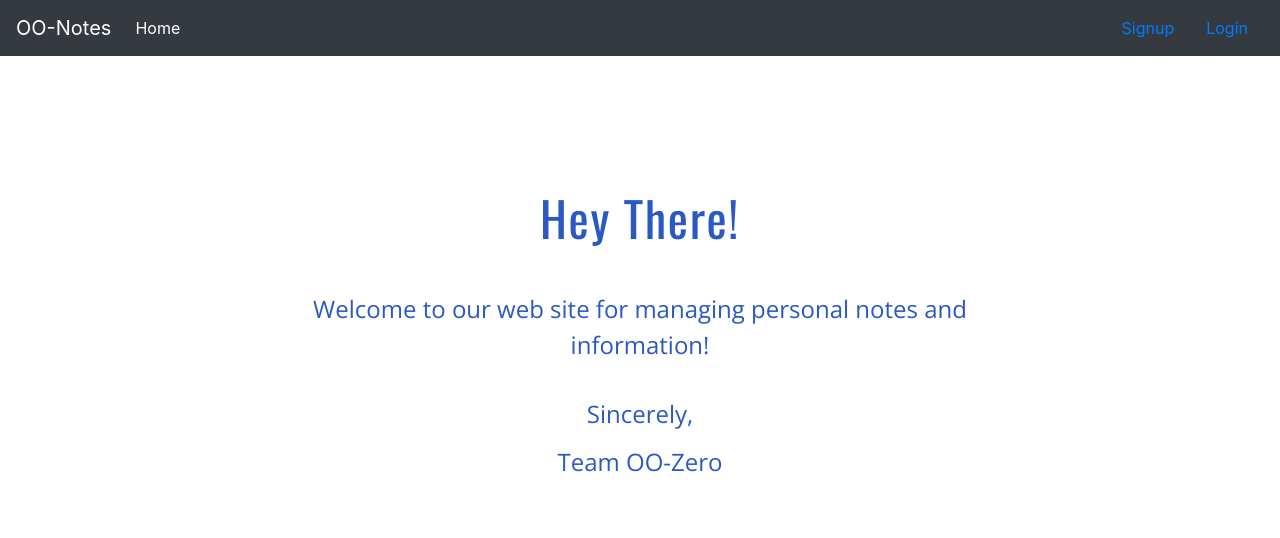
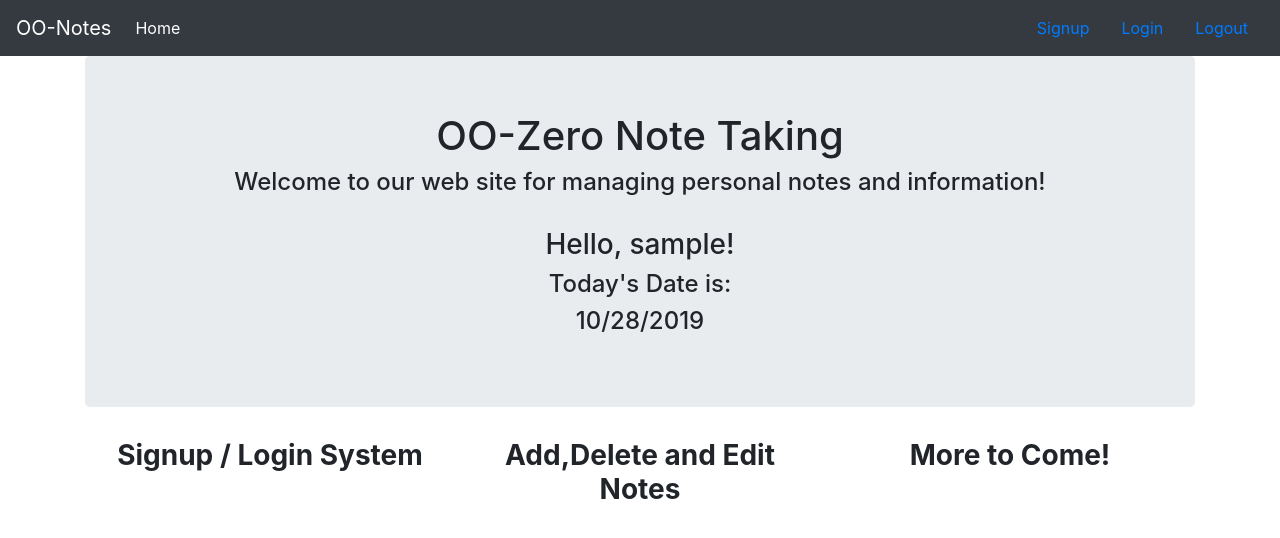
Before and after one commit to talemache/Software-Engineering, a Flask app: page / in a window 1280 px wide. Shown: the top 538 px of the page. Run offline with Flask 2, Linux system fonts and the light colour scheme; the visitor is signed in with stand-in values (Sample User, id 1); some libraries are stand-ins or nearby versions.

Commit message:
added some login features

```diff
--- a/OOZero/flask_app.py
+++ b/OOZero/flask_app.py
@@ -8,7 +8,10 @@ app = create_app()
 @app.route('/')
 #@login_required
 def home():
+    if session['username']:
+        return render_template('home.html', username=session['username'])
     return render_template('home.html')
+
 
 @app.route('/login/', methods=['POST', 'GET'])
 def login():
@@ -20,6 +23,7 @@ def login():
         user = authenticateUser(username, password)
         if user:
             user_login(user)
+            session['username'] = username
             return redirect(url_for('home'))
         else:
             error = 'Incorrect username or password entered.'
@@ -44,12 +48,12 @@ def signup():
         else:
             addUser(username=username, password=password, name=name, email=email)
             session['username'] = username
-            print(username)
             return redirect('/')
     return render_template('signup.html')
 
 @app.route('/logout/', methods=['POST', 'GET'])
 def logout():
+    session['username'] = None
     user_logout()
     return redirect(url_for('home'))
 
--- a/OOZero/templates/home.html
+++ b/OOZero/templates/home.html
@@ -2,15 +2,43 @@
 {% block title %}Signup{% endblock %}
 {% block content %}
 
-<div class="main">
-    <section>
-        <div class="greeting">
-            <h5 class="hello">Hey There!</h5>
-            <p class="intro"> Welcome to our web site for managing personal notes and information!</p>
+  <div class="jumbotron text-center" style="padding-top: 5%">
+        <h1>OO-Zero Note Taking</span>
+        <br>
+        <h4> Welcome to our web site for managing personal notes and information!</h4>
+        <br>
+        {% if username %}
+        <h3> Hello, {{username}}!</h3>
+        <h4> Today's Date is:</h4>
+        <h4 id="date"></h4>
 
-            <p class="statement" style="margin-top:3%;">Sincerely,<br>
-                <h5 class="statement" style="margin-top:0%;">Team OO-Zero</h5>
+        {% endif %}
+    </div>
+    <div class="container" id="about">
+        <div class="row">
+            <div class="col-lg-12 col-md-12 col-sm-12 col-xs-12 text-center slideanim">
+            </div><!-- ./column -->
+        </div><!-- ./row -->
+        <div class="row">
+            <div class="col-md-4 col-lg-4 col-sm-12 co-xs-12 text-center">
+                <h3><b>Signup / Login System</b></h3>
+            </div>
 
-        </div>
-</div>
+            <div class="col-md-4 col-lg-4 col-sm-12 co-xs-12 text-center">
+                <h3><b>Add,Delete and Edit Notes</b></h3>
+            </div>
+
+            <div class="col-md-4 col-lg-4 col-sm-12 co-xs-12 text-center">
+                <h3><b>More to Come!</b></h3>
+            </div>
+        </div> <!-- ./row -->
+    </div> <!-- ./cotainer -->
+<script>
+n =  new Date();
+y = n.getFullYear();
+m = n.getMonth() + 1;
+d = n.getDate();
+document.getElementById("date").innerHTML = m + "/" + d + "/" + y;
+</script>
+
 {% endblock %}
--- a/OOZero/templates/layout.html
+++ b/OOZero/templates/layout.html
@@ -42,6 +42,9 @@
           </ul>
           <a class="nav-item nav-link" href="/signup/">Signup</a>
           <a class="nav-item nav-link" href="/login/">Login</a>
+          {% if username %}
+          <a class="nav-item nav-link" href="/logout/">Logout</a>
+          {% endif %}
         </ul>
         </div>
       </nav>
```
